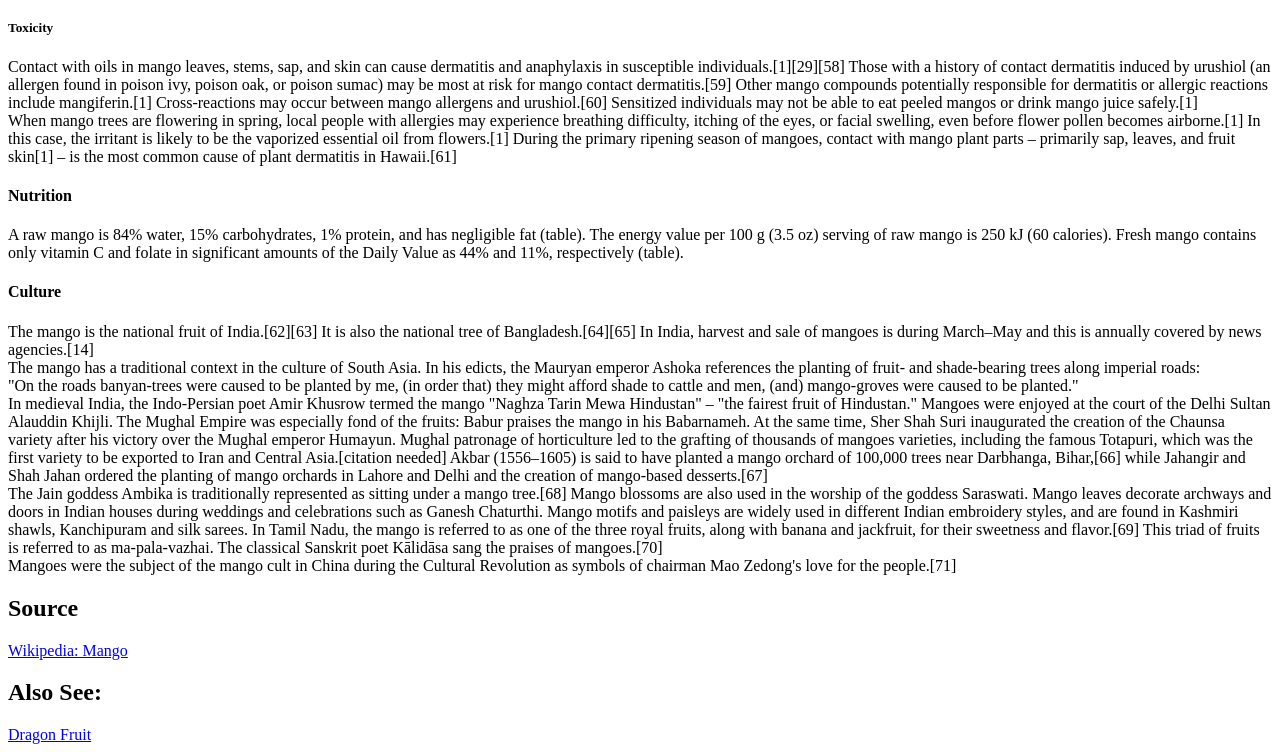
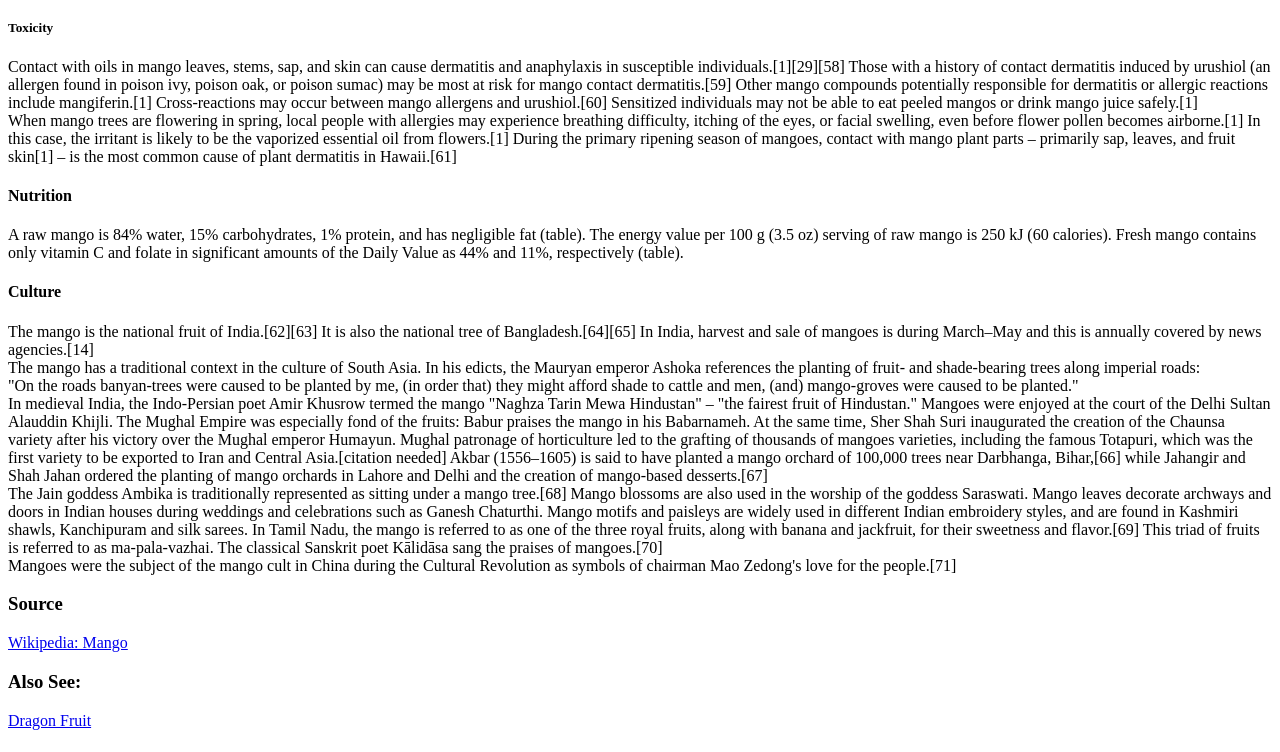
Before and after one commit to ssumri/ATLS2200Assignments, a plain HTML site: page wa/wa3.html in a window 1280 px wide. Shown: the part 2888-3640 px from the top of the page. Drawn offline with Linux system fonts and the light colour scheme.

Commit message:
finishing touches

```diff
--- a/wa/wa3.html
+++ b/wa/wa3.html
@@ -3,7 +3,7 @@
   <head>
     <meta charset="UTF-8" />
     <meta name="viewport" content="width=device-width, initial-scale=1.0" />
-    <title>Document</title>
+    <title>Mango Encyclopedia</title>
   </head>
   <body>
     <h1>Mango</h1>
@@ -371,10 +371,10 @@
       Revolution as symbols of chairman Mao Zedong's love for the people.[71]
     </p>
 
-    <h2>Source</h2>
+    <h3>Source</h3>
     <a href="https://en.wikipedia.org/wiki/Mango"> Wikipedia: Mango</a>
 
-    <h2>Also See:</h2>
+    <h3>Also See:</h3>
     <a href="https://liviah12.github.io/wa/wa3.html"> Dragon Fruit</a>
   </body>
 </html>
```
